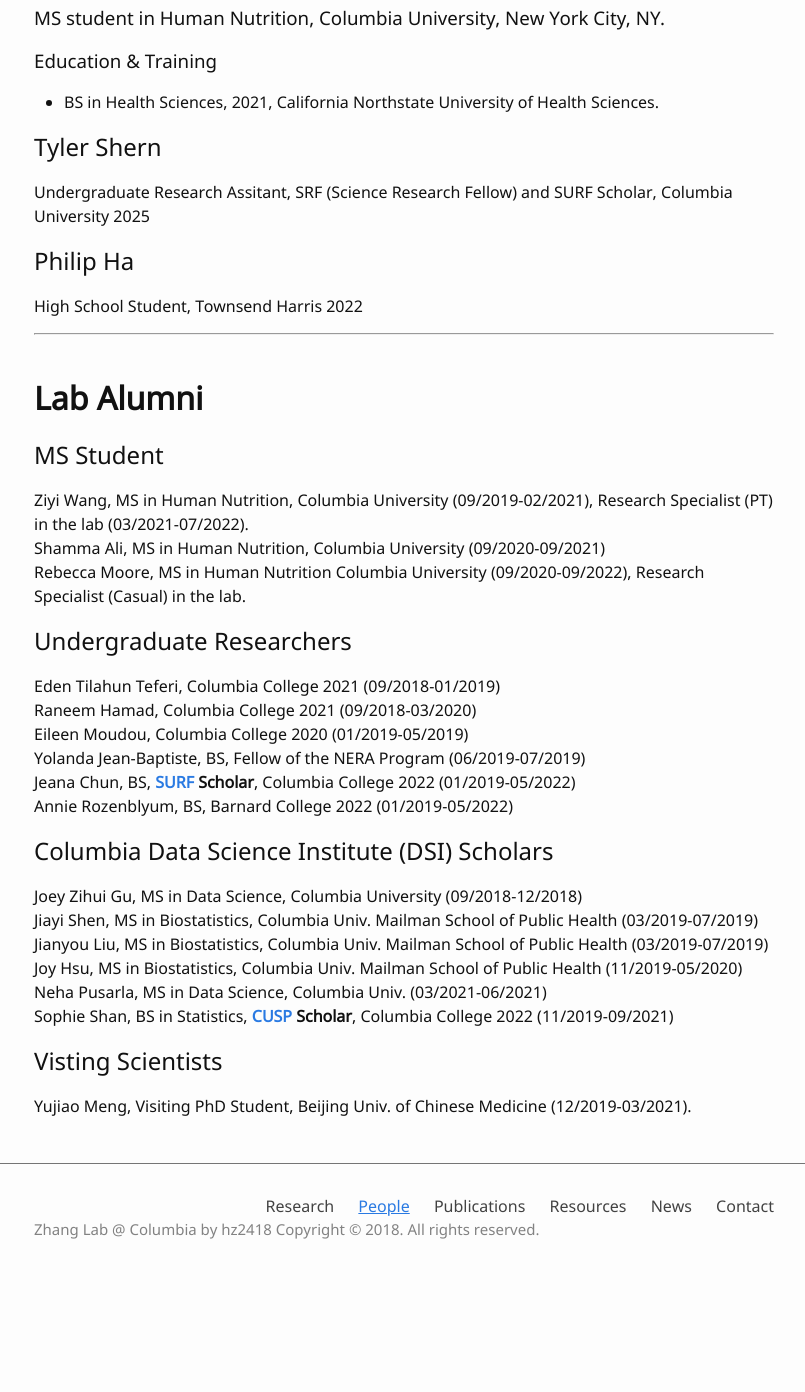
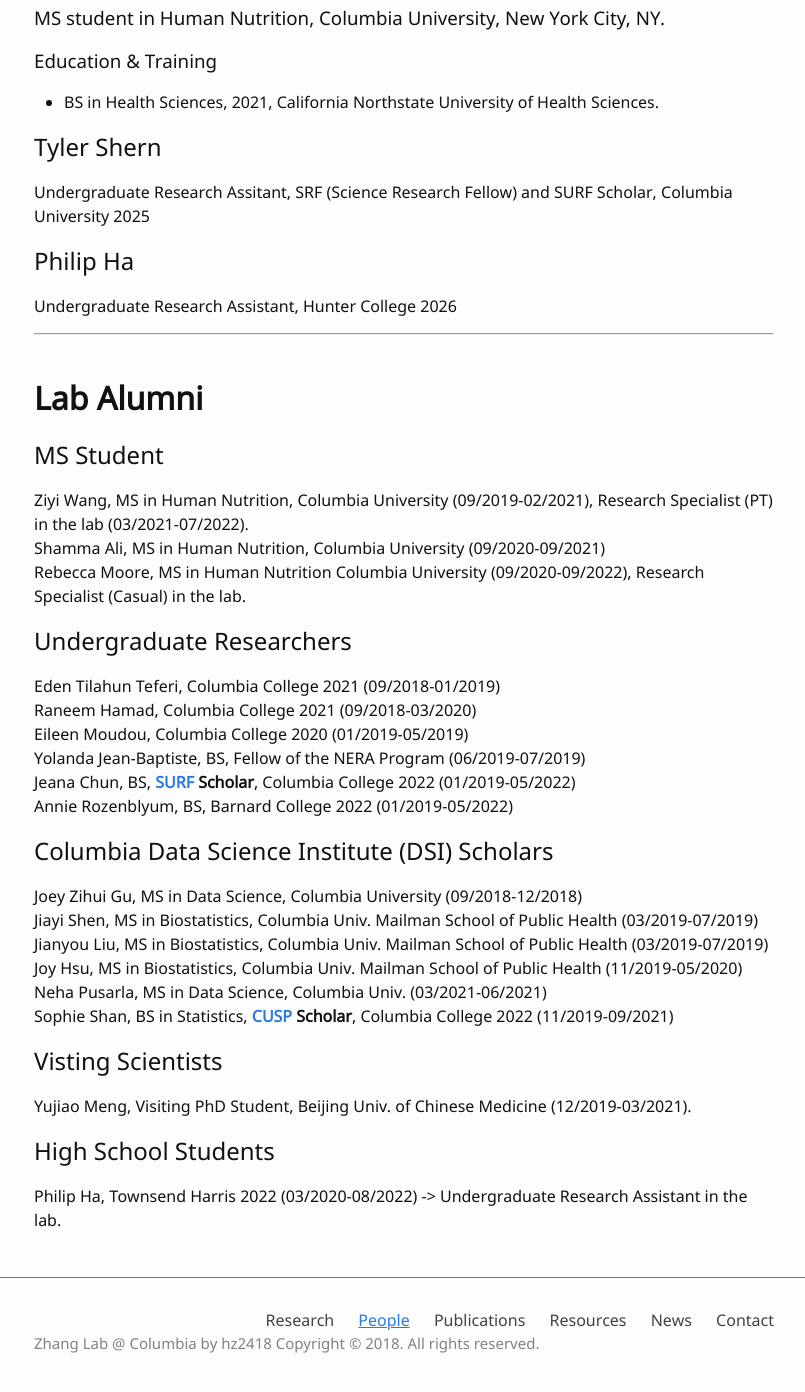
Before and after one commit to hanruizhang/zhanglab, a Jekyll site: the page built from 2_People.md, in a window 1280 px wide and 1400 px high, scrolled down 2496 px. Shown: the top 1392 px of the window, without its empty margins (236-1041 px from the left). Built offline with Jekyll 4.4.1, drawn with Linux system fonts in a browser that asks for light colours; comment, search, counter and statistics services are not loaded; before the commit the page ends 3782 px from its top, so only the background shows below that; some of the changed text lies outside the part shown.

Commit message:
Update 2_People.md

```diff
--- a/2_People.md
+++ b/2_People.md
@@ -81,7 +81,7 @@
 #### Undergraduate Research Assitant, SRF (Science Research Fellow) and SURF Scholar, Columbia University 2025
 
 ## Philip Ha
-#### High School Student, Townsend Harris 2022
+#### Undergraduate Research Assistant, Hunter College 2026
 
 ------
 &nbsp;
@@ -110,3 +110,6 @@
 
 ## Visting Scientists
 Yujiao Meng, Visiting PhD Student, Beijing Univ. of Chinese Medicine (12/2019-03/2021).
+
+## High School Students
+Philip Ha, Townsend Harris 2022 (03/2020-08/2022) -> Undergraduate Research Assistant in the lab.
```
Also changed, not shown: other parts of 2_People.md (+1 -1 lines).
